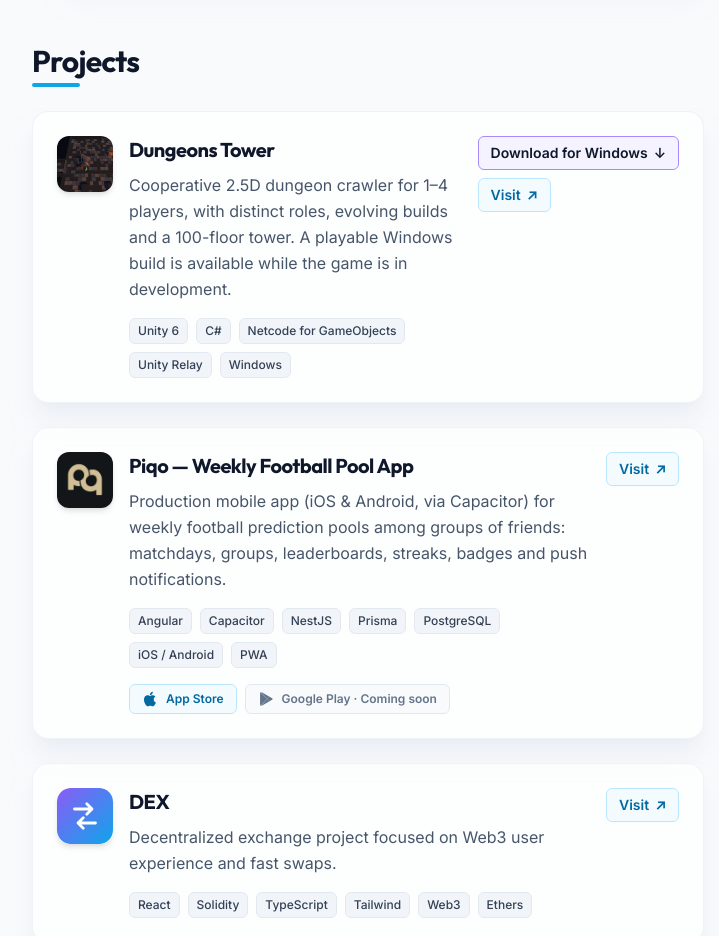
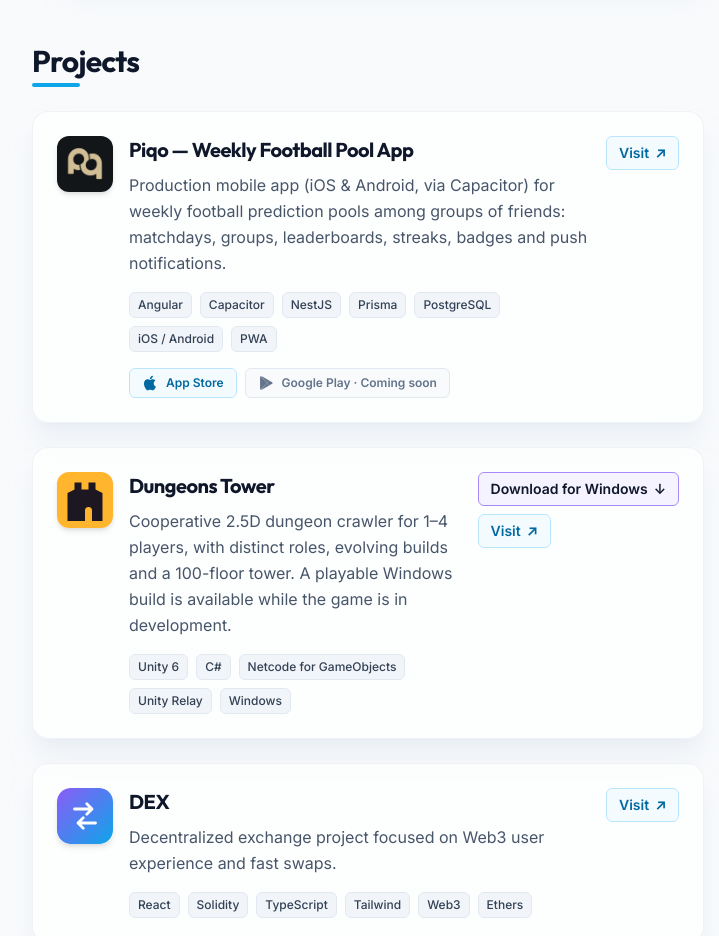
Before and after one commit to MarcSagues/CV, an Angular app: page / in a window 1280 px wide. Shown: the part 2780-3716 px from the top of the page, without its empty margins (96-815 px from the left). Built offline with nearby package versions, Linux system fonts and the light colour scheme.

Commit message:
Reorder projects and use Dungeons Tower icon

```diff
--- a/src/app/components/projects/projects.component.ts
+++ b/src/app/components/projects/projects.component.ts
@@ -76,14 +76,6 @@
 export class ProjectsComponent {
   projects = [
     {
-      name: 'Dungeons Tower',
-      description: 'Cooperative 2.5D dungeon crawler for 1–4 players, with distinct roles, evolving builds and a 100-floor tower. A playable Windows build is available while the game is in development.',
-      url: 'https://rpg.msagues.com',
-      downloadUrl: 'https://github.com/MarcSagues/dungeons-tower-builds/releases/latest/download/DungeonsTower-Setup.exe',
-      image: 'projects/dungeons-tower.jpg',
-      technologies: ['Unity 6', 'C#', 'Netcode for GameObjects', 'Unity Relay', 'Windows']
-    },
-    {
       name: 'Piqo — Weekly Football Pool App',
       description: 'Production mobile app (iOS & Android, via Capacitor) for weekly football prediction pools among groups of friends: matchdays, groups, leaderboards, streaks, badges and push notifications.',
       url: 'https://piqo.es',
@@ -91,6 +83,14 @@
       image: 'projects/piqo-icon.png',
       technologies: ['Angular', 'Capacitor', 'NestJS', 'Prisma', 'PostgreSQL', 'iOS / Android', 'PWA'],
       stores: true
+    },
+    {
+      name: 'Dungeons Tower',
+      description: 'Cooperative 2.5D dungeon crawler for 1–4 players, with distinct roles, evolving builds and a 100-floor tower. A playable Windows build is available while the game is in development.',
+      url: 'https://rpg.msagues.com',
+      downloadUrl: 'https://github.com/MarcSagues/dungeons-tower-builds/releases/latest/download/DungeonsTower-Setup.exe',
+      image: 'projects/dungeons-tower.svg',
+      technologies: ['Unity 6', 'C#', 'Netcode for GameObjects', 'Unity Relay', 'Windows']
     },
     {
       name: 'DEX',
```
Also changed, not shown: public/projects/dungeons-tower.jpg (deleted), public/projects/dungeons-tower.svg (added).
